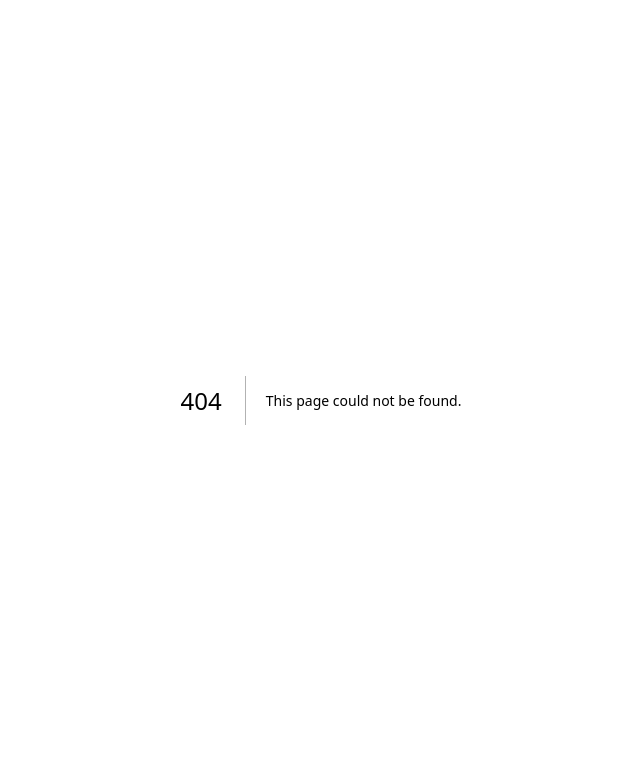
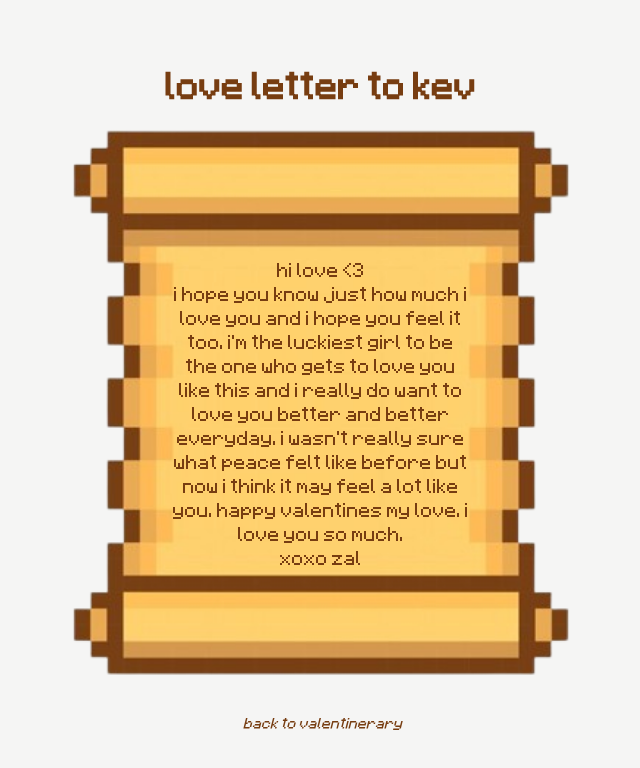
Before and after one commit to zalzarim/love-letter, a Next.js app: page /letter in a window 1280 px wide. Before the commit this address had no page. Shown: the top 768 px of the page, without its empty margins (319-959 px from the left). Built offline with nearby package versions, Linux system fonts and the light colour scheme.

Commit message:
Add eepy and letter pages

```diff
--- /dev/null
+++ b/src/app/eepy/page.tsx
@@ -0,0 +1,26 @@
+import Link from "next/link";
+
+export const metadata = {
+    title: "eepy together | love letter to kev",
+    description: "from zal",
+  };
+
+export default function Home() {
+  return (
+    <div className="h-screen bg-[#0a003a] flex flex-col justify-center">
+        <div className="flex flex-col gap-6 justify-center items-center">
+            <div>
+                <p className="text-white text-xl font-bold">{"time to eepy together<3"}</p>
+            </div>
+
+            <div className="w-[300px] h-auto">
+                <img src="/images/eepy.png" alt="" className="w-full h-full"/>
+            </div>
+
+            <div className="pt-8 text-white text-xs italic">
+                <Link href={"/valentinerary"}>back to valentinerary</Link>
+            </div>
+        </div>
+    </div>
+  );
+}
--- /dev/null
+++ b/src/app/letter/page.tsx
@@ -0,0 +1,30 @@
+import Link from "next/link";
+
+export const metadata = {
+    title: "love letter to kev",
+    description: "from zal",
+  };
+
+export default function Home() {
+  return (
+    <div className="h-screen bg-[#f5f5f4] flex flex-col gap-6 justify-center items-center">
+      <div>
+          <p className="text-[#773d11] text-3xl font-black">love letter to kev</p>
+      </div>
+
+      <div className="relative w-[500px] h-auto">
+        <img src="/images/paper.png" alt="Paper" className="w-full h-auto" />
+
+        <div className="absolute top-1/2 left-1/2 -translate-x-1/2 -translate-y-1/2 items-center w-[60%] text-center text-[#773d11] text-base flex flex-col pt-6">
+            <p>{"hi love <3"}</p>
+            <p>{"i hope you know just how much i love you and i hope you feel it too. i'm the luckiest girl to be the one who gets to love you like this and i really do want to love you better and better everyday. i wasn't really sure what peace felt like before but now i think it may feel a lot like you. happy valentines my love. i love you so much."}</p>
+            <p>{"xoxo zal"}</p>
+        </div>
+      </div>
+
+        <div className="pt-4 text-[#773d11] text-xs italic">
+            <Link href={"/valentinerary"}>back to valentinerary</Link>
+        </div>
+    </div>
+  );
+}
```
Also changed, not shown: src/app/valentinerary/page.tsx (+4 -4 lines), public/images/eepy.png (added).
